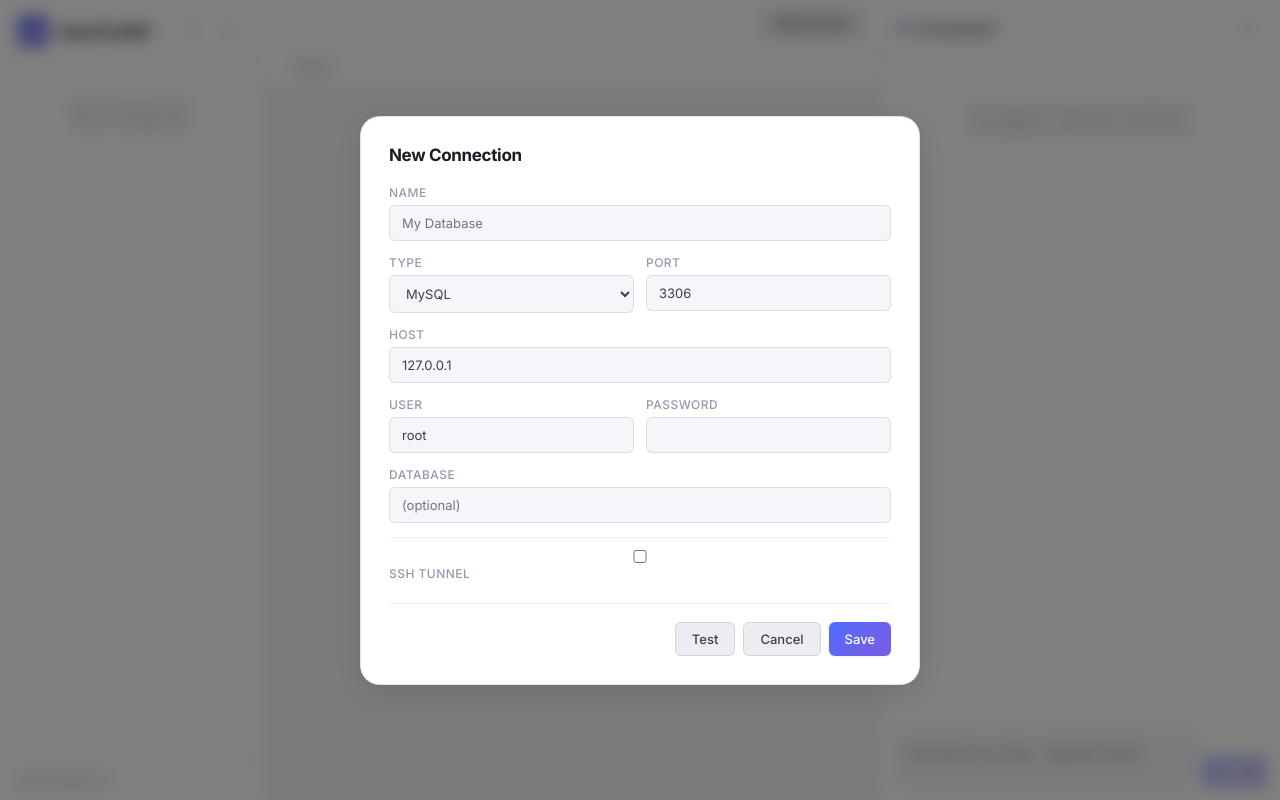
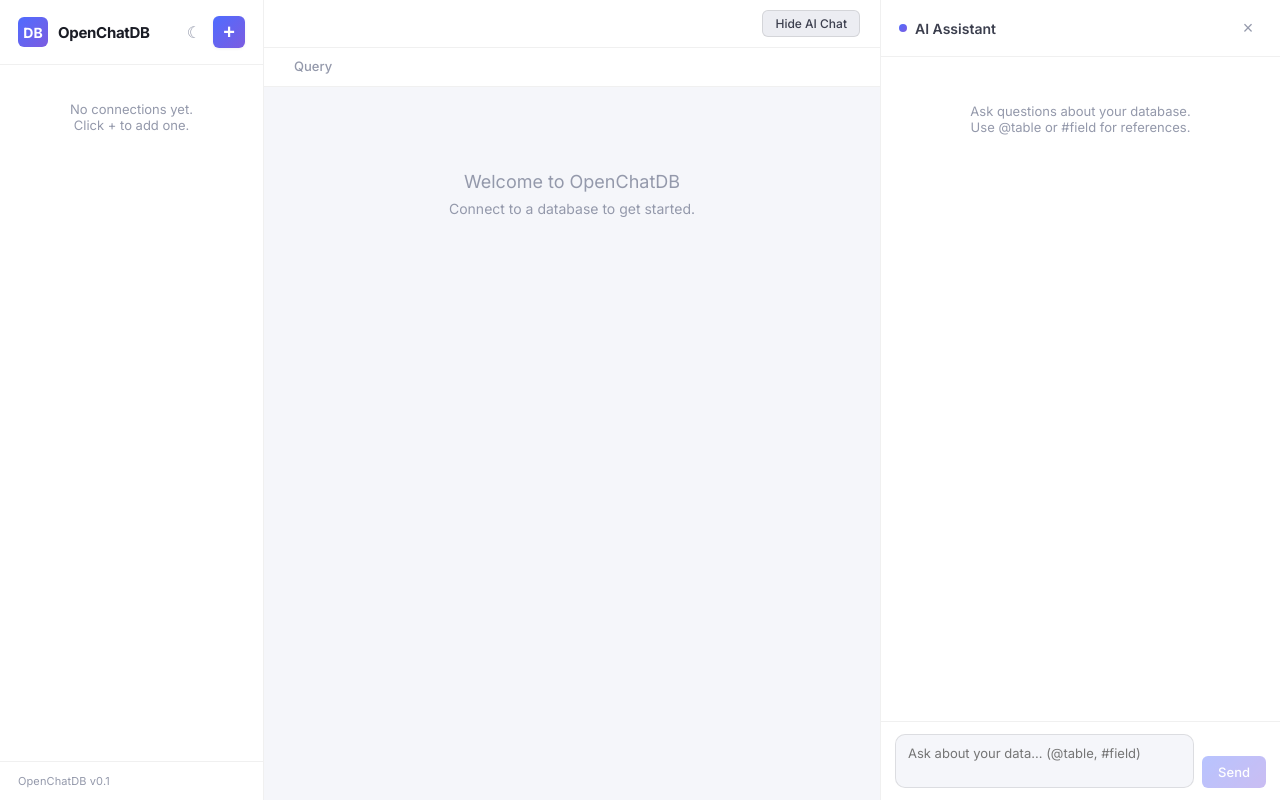
Before and after one commit to jindon1020/open-chatDB, a Flask app: page / in a window 1280 px wide. Run offline with Flask 3, Linux system fonts and the light colour scheme; data that the repository does not hold is empty.

Commit message:
ui: make add-connection button more prominent with gradient style
Revert auto-open modal on first visit; let users click the button.

Co-Authored-By: Claude Opus 4.5 <noreply@anthropic.com>

```diff
--- a/static/css/style.css
+++ b/static/css/style.css
@@ -187,6 +187,28 @@ html, body {
   background: var(--bg-hover);
   border-color: var(--border-strong);
   color: var(--text-bright);
+}
+
+.sidebar-header .add-conn-btn {
+  background: var(--gradient);
+  border: none;
+  color: #fff;
+  cursor: pointer;
+  font-size: 20px;
+  font-weight: 600;
+  width: 32px;
+  height: 32px;
+  border-radius: var(--radius-sm);
+  display: flex;
+  align-items: center;
+  justify-content: center;
+  box-shadow: var(--shadow-sm);
+  transition: all var(--transition-fast);
+}
+
+.sidebar-header .add-conn-btn:hover {
+  box-shadow: var(--shadow-glow);
+  transform: scale(1.1);
 }
 
 /* Tree */
--- a/static/js/app.js
+++ b/static/js/app.js
@@ -445,12 +445,9 @@ const app = createApp({
     }
 
     // ---- Lifecycle ----
-    onMounted(async () => {
+    onMounted(() => {
       initTheme();
-      await loadConnections();
-      if (connections.value.length === 0) {
-        openNewConnModal();
-      }
+      loadConnections();
     });
 
     // When clicking outside autocomplete, close it
--- a/templates/index.html
+++ b/templates/index.html
@@ -19,7 +19,7 @@
         <button class="theme-toggle" @click="toggleTheme" :title="isDark ? 'Switch to Light' : 'Switch to Dark'">
           {{ isDark ? '\u2600' : '\u263E' }}
         </button>
-        <button class="icon-btn" @click="openNewConnModal" title="New connection">+</button>
+        <button class="add-conn-btn" @click="openNewConnModal" title="New connection">+</button>
       </div>
     </div>
 
```
